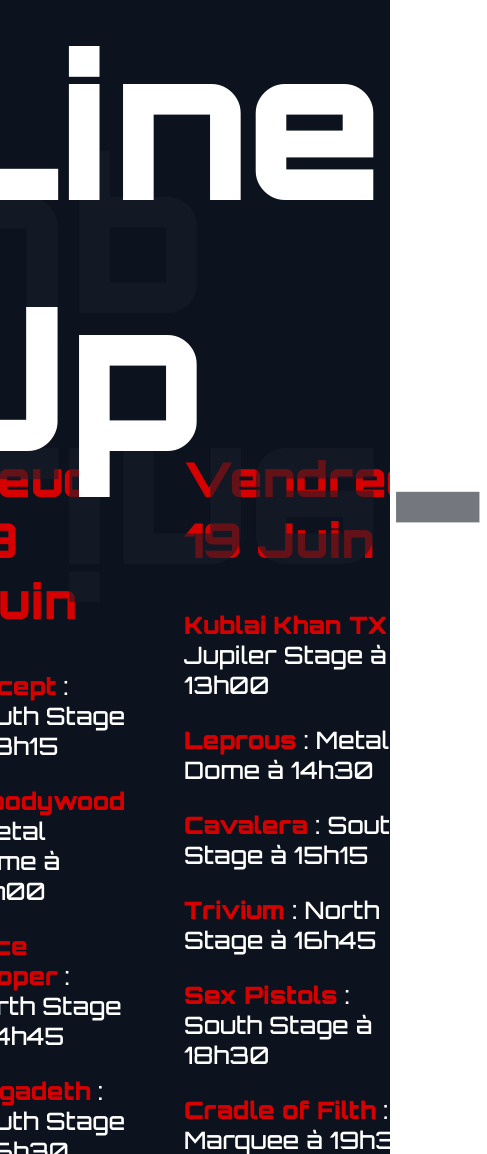
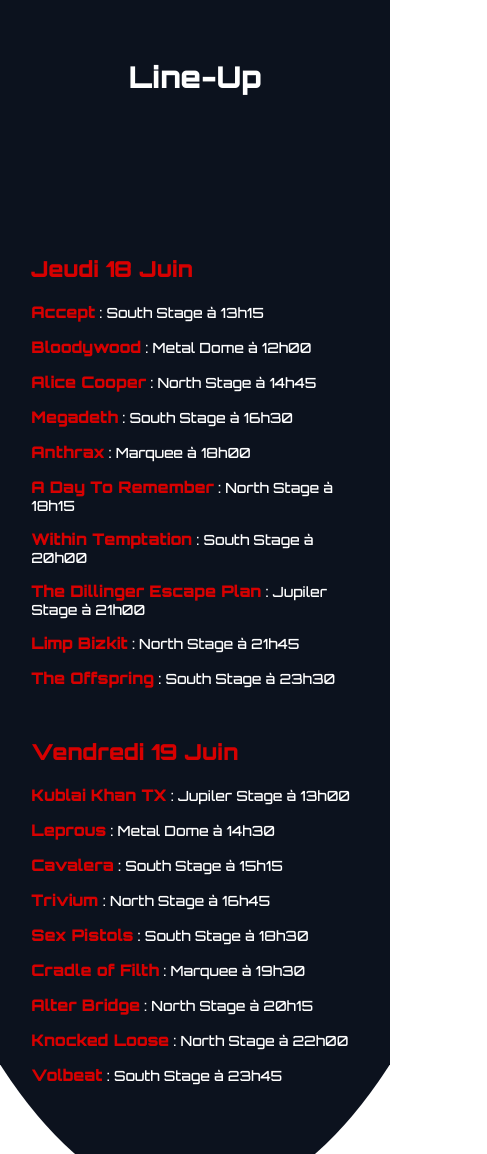
Before and after one commit to CGMorgane/Exam2026, a plain HTML site: page index.html in a window 390 px wide. Shown: the part 846-2000 px from the top of the page, 487 px wide, since content can reach past the window. Drawn offline with nearby package versions, Linux system fonts and the light colour scheme.

Commit message:
responsive lineUp

```diff
--- a/assets/css/_home.scss
+++ b/assets/css/_home.scss
@@ -7,7 +7,7 @@
   background-image: url("/img/home.png");
   background-repeat: no-repeat;
   background-size: cover;
-  background-position: center center;
+  background-position: left center;
 
   display: grid;
   grid-template-columns: repeat(12, 1fr);
@@ -33,7 +33,7 @@
       h2{
         font-family: $font-syncopate;
         font-weight: 400;
-        font-size: clamp(40px, 8vw, 150px);
+        font-size: clamp(30px, 8vw, 150px);
         color: $text-color;
       }
 
--- a/assets/css/_informations.scss
+++ b/assets/css/_informations.scss
@@ -2,7 +2,6 @@
 
 
 .slide#info {
-  position: relative;
   background-color: $text-color2;
   margin-top: 0;
   padding-top: 0;
@@ -18,12 +17,13 @@
     color: $bg-principal;
 
     #right-info {
+      position: relative;
       font-family: $font-orbitron;
       font-weight: 900;
       //font-size: 375px;
       font-size: 14.6vw;
       z-index: 100;
-      margin-top: 0;
+      margin-top: 20px;
       line-height: 0.73;
       display: inline-block;
     }
--- a/assets/css/_lineup.scss
+++ b/assets/css/_lineup.scss
@@ -2,31 +2,20 @@
 
 #line-up{
   letter-spacing: 11%;
+
     .lineup-title{
-      display: flex;
-      align-items: center;
-      flex-direction: column;
+      background-color: $bg-principal;
       color: $text-color2;
 
       #right{
-        position: absolute;
+        position: relative;
         font-family: $font-orbitron;
         font-weight: 900;
-        font-size: 200px;
+        font-size: 8vw;
+        text-align: center;
+        padding-top: 80px;
+        padding-bottom: 80px;
         z-index: 100;
-      }
-
-      #turned{
-        position: absolute;
-        color: $text-color-opacity;
-        font-family: $font-orbitron;
-        font-weight: 900;
-        font-size: 200px;
-        transform: scaleY(-1);
-        filter: blur(0.5px);
-        opacity: 60%;
-        margin-top: 150px;
-        z-index: 99;
       }
     }
     .info-lineup{
@@ -35,104 +24,174 @@
       font-weight: 900;
       font-size: 24px;
     }
-    .planning-haut{
-      background-color: $bg-principal;
-      //border-bottom-left-radius: 50% 20px;
-      //border-bottom-right-radius: 50% 20px;
-      clip-path: ellipse(100% 100% at 50% 0%);
-      padding-top: 450px;
-      padding-bottom: 150px;
+
+  .planning-haut, .planning-bas {
     display: flex;
     flex-direction: row;
     justify-content: center;
     align-items: flex-start;
+    padding-bottom: 150px;
+    padding-left: 8%;
+    padding-right: 8%;
+    box-sizing: border-box;
 
-      p{
+    p {
       font-family: $font-orbitron;
       font-weight: 900;
       font-size: 48px;
       color: $text-color;
       padding-bottom: 40px;
+      white-space: nowrap;
     }
 
-      #jeudi{
 
-        ul{
+    ul {
       display: flex;
       flex-direction: column;
       gap: 25px;
       list-style: none;
-          li{
+
+      li {
         color: $text-color2;
         font-family: $font-orbitron;
         font-weight: 500;
         font-size: 24px;
+
+      }
+    }
+
+    #vendredi, #dimanche {
+      padding-left: 15%;
+    }
+  }
+
+
+  .planning-haut {
+    background-color: $bg-principal;
+    clip-path: ellipse(100% 100% at 50% 0%);
+    padding-top: 150px;
+    bottom: 0;
+  }
+
+  .planning-bas {
+    padding-top: 120px;
+
+
+    #samedi, #dimanche {
+      li { color: inherit; }
     }
   }
 }
 
-      #vendredi{
-        padding-left: 15%;
-        ul{
-          display: flex;
-          flex-direction: column;
-          gap: 25px;
-          list-style: none;
-        }
-        li{
-          color: $text-color2;
-          font-family: $font-orbitron;
-          font-weight: 500;
-          font-size: 24px;
+@media screen and (max-width: 1535px) {
+  #line-up {
+    .planning-haut, .planning-bas {
+      p { font-size: 42px; }
+      ul li { font-size: 22px; }
     }
   }
 }
 
-    .planning-bas{
-      display: flex;
-      flex-direction: row;
-      justify-content: center;
-      align-items: flex-start;
-      padding-top: 120px;
-      padding-bottom: 150px;
-
-        p{
-          font-family: $font-orbitron;
-          font-weight: 900;
-          font-size: 48px;
-          color: $text-color;
-          padding-bottom: 40px;
-        }
-
-        #samedi{
-          ul{
-            display: flex;
-            flex-direction: column;
-            gap: 25px;
-            list-style: none;
-            li{
-
-              font-family: $font-orbitron;
-              font-weight: 500;
-              font-size: 24px;
+@media screen and (max-width: 1440px) {
+  #line-up {
+    .planning-haut, .planning-bas {
+      p { font-size: 42px; }
+      ul li { font-size: 18px; }
     }
   }
 }
 
-        #dimanche{
-          padding-left: 15%;
-          ul{
-            display: flex;
+
+@media screen and (max-width: 1024px) {
+  #line-up {
+    .lineup-title #right {
+      font-size: 65px;
+      padding-top: 60px;
+      padding-bottom: 60px;
+    }
+
+    .planning-haut, .planning-bas {
       flex-direction: column;
-            gap: 25px;
-            list-style: none;
-            li{
+      padding-bottom: 150px;
 
-              font-family: $font-orbitron;
-              font-weight: 500;
-              font-size: 24px;
+      p { padding-bottom: 20px; }
+
+      #vendredi, #dimanche {
+        padding-left: 0;
+        margin-top: 50px;
+      }
+
+      #vendredi{
+        padding-bottom: 60px;
+      }
+    }
+    .planning-haut { padding-top: 100px; }
+    .planning-bas { padding-top: 80px; }
+  }
+}
+
+
+@media screen and (max-width: 866px) {
+  #line-up {
+    .lineup-title #right { font-size: 55px; }
+    .planning-haut, .planning-bas {
+
+      p { font-size: 36px; }
+      ul li { font-size: 20px; }
+    }
+
+  }
+}
+
+
+@media screen and (max-width: 768px) {
+  #line-up {
+    .lineup-title #right { font-size: 46px; }
+    .info-lineup { font-size: 20px; }
+
+    .planning-haut, .planning-bas {
+      padding-bottom: 80px;
+      p { font-size: 32px; }
+      ul {
+        gap: 15px;
+        li { font-size: 18px; }
       }
     }
   }
 }
+
+
+@media screen and (max-width: 585px) {
+  #line-up {
+    .lineup-title #right { font-size: 38px; }
+    .planning-haut, .planning-bas {
+      p { font-size: 26px; }
+      ul li { font-size: 16px; }
     }
+  }
+}
+
+
+@media screen and (max-width: 480px) {
+  #line-up {
+    .lineup-title #right { font-size: 30px; }
+    .info-lineup { font-size: 16px; }
+
+    .planning-haut, .planning-bas {
+      padding-bottom: 60px;
+      p { font-size: 22px; }
+      ul li { font-size: 14px; }
+    }
+  }
+}
+
+
+@media screen and (max-width: 366px) {
+  #line-up {
+    .lineup-title #right { font-size: 24px; }
+    .planning-haut, .planning-bas {
+      p { font-size: 18px; }
+      ul li { font-size: 12px; }
+    }
+  }
+}
--- a/index.html
+++ b/index.html
@@ -50,10 +50,10 @@
 
     <div class="lineup-title">
         <p id="right"  data-aos="fade-up">Line-Up</p>
-        <p id="turned">Line-Up</p>
     </div>
 
     <div class="planning-haut">
+
         <div id="jeudi" data-aos="fade-down-right">
             <p>Jeudi 18 Juin</p>
             <ul>
@@ -378,5 +378,17 @@
         });
     });
 </script>
+
+<script>
+    document.querySelectorAll('.nav-menu a').forEach(link => {
+        link.addEventListener('click', () => {
+            // On cible la checkbox et on la décoche
+            const checkbox = document.getElementById('burger-toggle');
+            if (checkbox) {
+                checkbox.checked = false;
+            }
+        });
+    });
+</script>
 </body>
 </html>
```
Also changed, not shown: build/css/style.css, 1 other file. Lines whose indentation alone changed are shown as unchanged.
